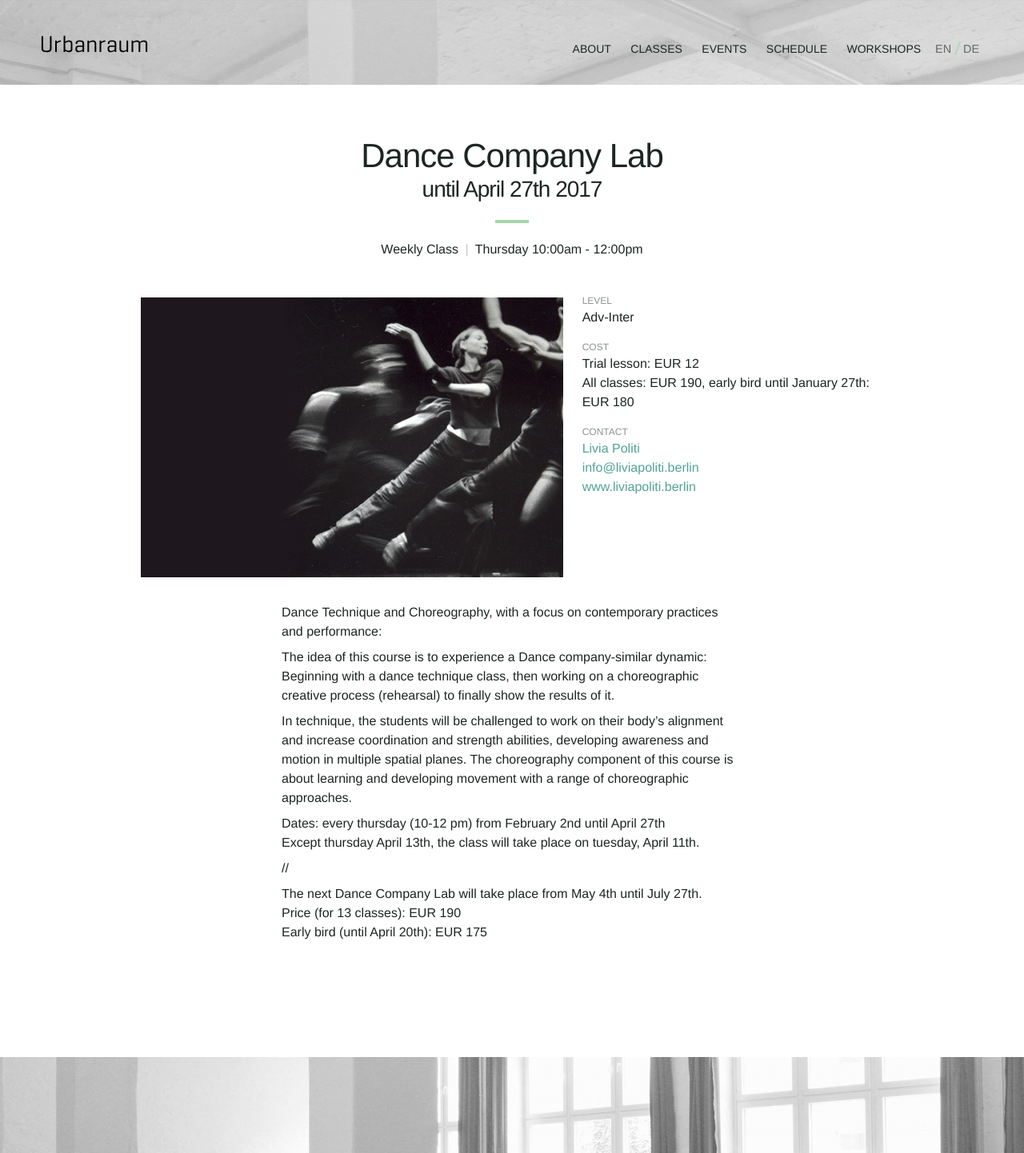
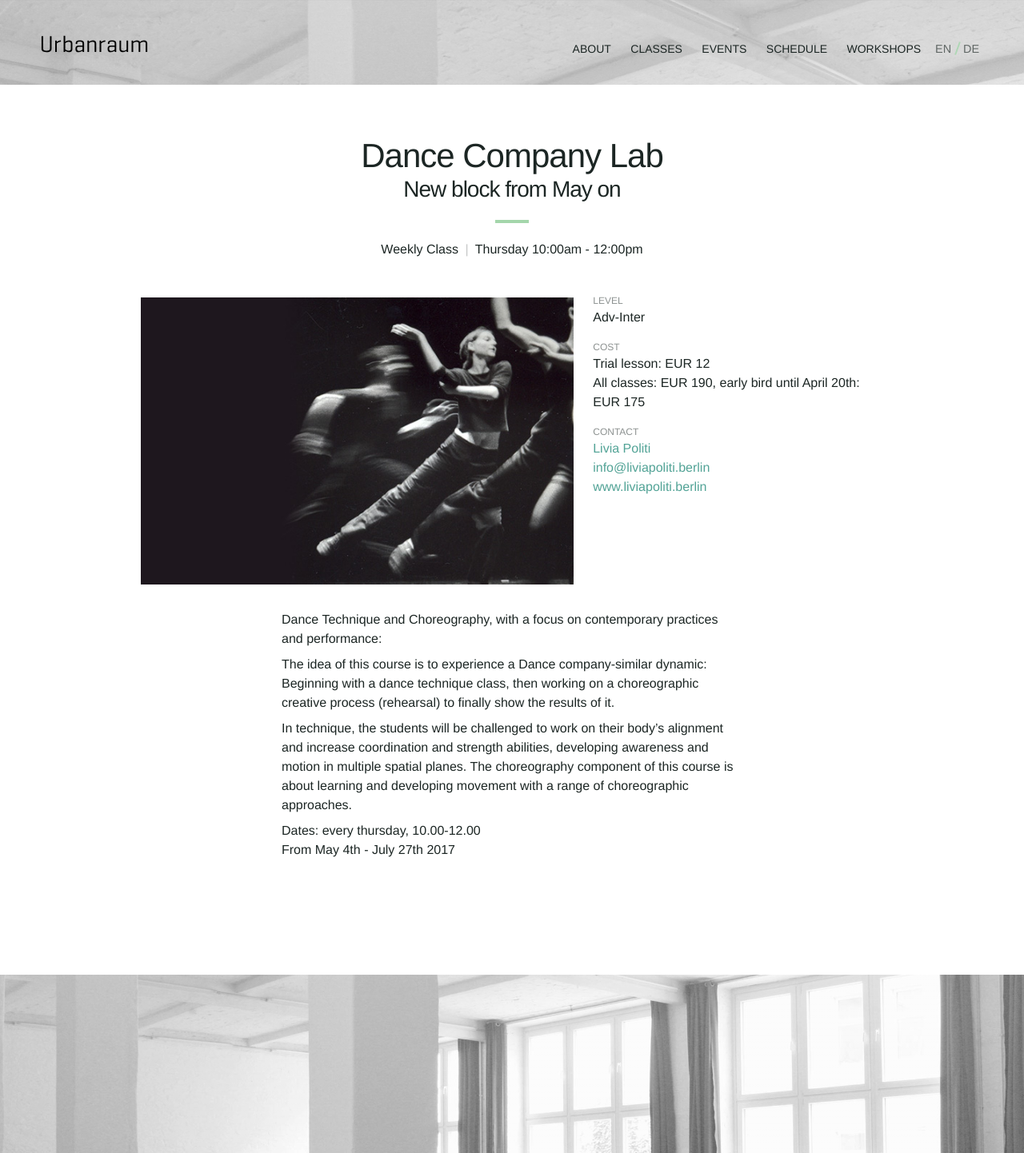
Before and after one commit to Kriesse/urbanraum, a Jekyll site: the page built from _classes/dance-company-lab.md, in a window 1280 px wide. Shown: the whole page at 80% size. Built offline with Jekyll 4.4.1, drawn with Linux system fonts in a browser that asks for light colours; nearby versions of some CDN libraries.

Commit message:
Update dance-company-lab.md

```diff
--- a/_classes/dance-company-lab.md
+++ b/_classes/dance-company-lab.md
@@ -10,8 +10,8 @@ image: "class-contemporary-dance-workshop.jpg"
 title_en: "Dance Company Lab"
 title_de: "Tanzcompany Lab"
 
-subtitle_en: "until April 27th 2017"
-subtitle_de: "bis 27. April 2017"
+subtitle_en: "New block from May on"
+subtitle_de: "neuer Block ab Mai 2017"
 
 type_en: "Weekly Class"
 type_de: "Wöchentlicher Kurs"
@@ -21,11 +21,11 @@ level_de: "Adv-Inter"
 
 price_en: |
   Trial lesson: EUR 12
-  All classes: EUR 190, early bird until January 27th: EUR 180
+  All classes: EUR 190, early bird until April 20th: EUR 175
 
 price_de: |
   Probestunde: 12 Euro
-  Alle Termine: 190 Euro, Frühbucher-Rabatt (bis 27.1.2017): 180 Euro
+  Alle Termine: 190 Euro, Frühbucher-Rabatt (bis 20.4.2017): 175 Euro
 
 description_en: |
   Dance Technique and Choreography, with a focus on contemporary practices and performance:
@@ -34,14 +34,8 @@ description_en: |
 
   In technique, the students will be challenged to work on their body’s alignment and increase coordination and strength abilities, developing awareness and motion in multiple spatial planes. The choreography component of this course is about learning and developing movement with a range of choreographic approaches.
 
-  Dates: every thursday (10-12 pm) from February 2nd until April 27th
-  Except thursday April 13th, the class will take place on tuesday, April 11th.
-
-  //
-
-  The next Dance Company Lab will take place from May 4th until July 27th.
-  Price (for 13 classes): EUR 190
-  Early bird (until April 20th): EUR 175
+  Dates: every thursday, 10.00-12.00
+  From May 4th - July 27th 2017
 
 description_de: |
   Tanztechnik und Choreografie, mit einem Fokus auf zeitgenössischen Tanztechniken und Performance:
@@ -49,13 +43,8 @@ description_de: |
 
   Im Technikteil werden die Studenten herausgefordert, an der Ausrichtung ihres Körpers zu arbeiten und die Koordination, die Kraft und die Entwicklung von Bewusstsein und Bewegung auf mehreren räumlichen Ebenen zu erhöhen. Die Choreographie-Komponente dieses Kurses dient dem Lernen und der Entwicklung von Bewegung mit Hilfe einer Vielfalt von choreographischen Ansätzen.
 
-  Termine: Donnerstags, 10-12 Uhr vom 2.2.2017-27.4.2017
-  Anstatt des Termins am 13.4.2017 findet das Lab am Dienstag, den 11.4.2017 statt.
+  Termine: donnerstags, 10.00-12.00
+  Vom 4. Mai - 27. Juli 2017
 
-  //
-
-  Das nächste Tanzcompany Lab findet vom 4. Mai bis zum 27. Juli 2017 statt (13 Termine).
-  Preis: 190 Euro
-  Frührabatt bis 20. April: 175 Euro
 
 ---
```
